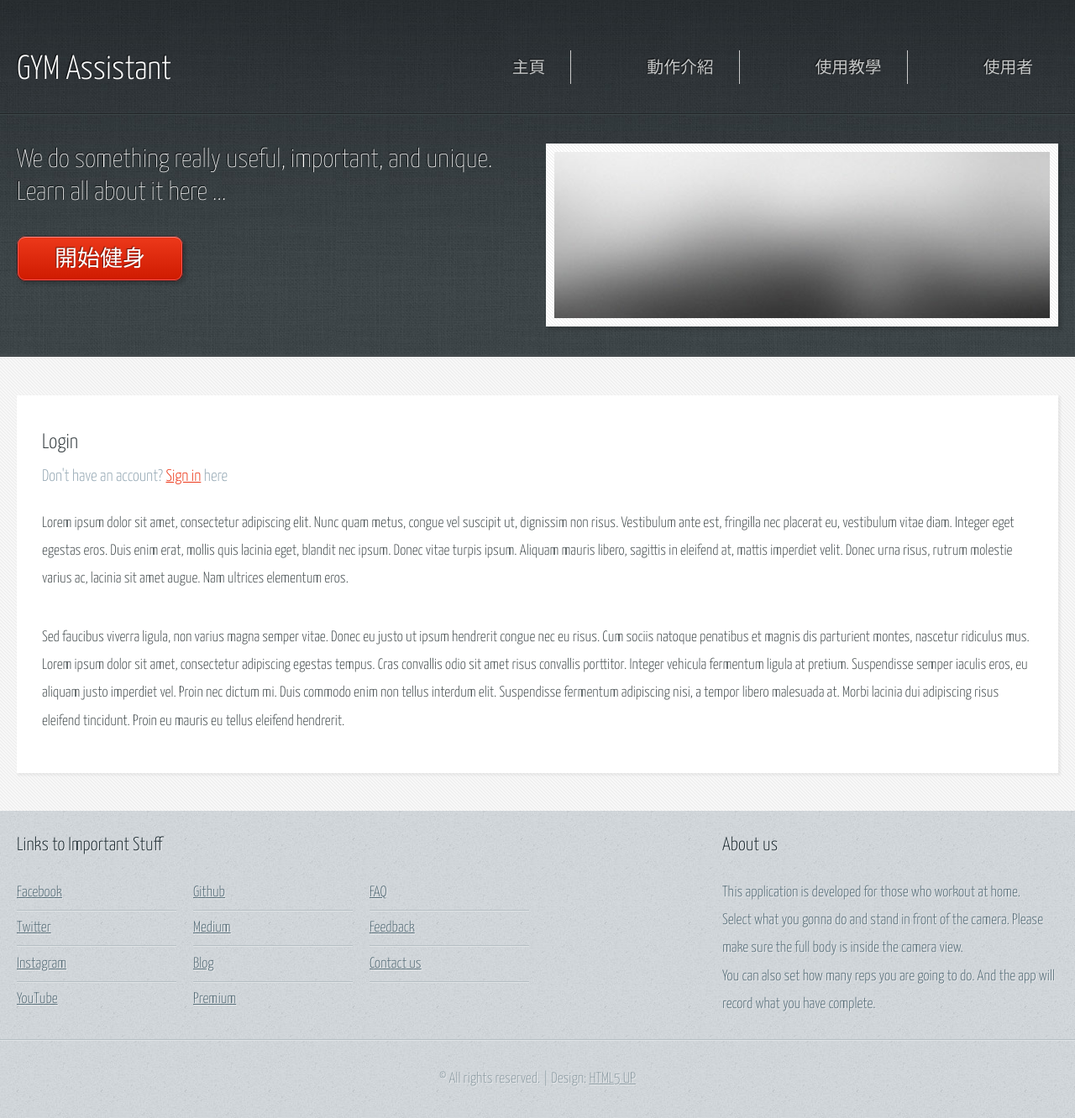
After one commit to DinoQYZ/Senior-Project-mediapipe-flask-postgres, a Flask app: page /register in a window 1280 px wide. The commit adds this page. Shown: the whole page at 84% size. Run offline with Flask 2, Linux system fonts and the light colour scheme.

Commit message:
2022-11-12 update

```diff
--- a/camera.py
+++ b/camera.py
@@ -179,12 +179,7 @@ def biceps_curl(results, image, stats):
 
         determineStats(160, 30, angle_L, angle_R, stats, True)
 
-    except Exception as err:
-        _, _, ex_tb = sys.exc_info()
-        filename = ex_tb.tb_frame.f_code.co_filename
-        line_number = ex_tb.tb_lineno
-        print('error file:', filename, ', on line', line_number)
-        print('>>', err)
+    except:
         pass
 
 def squat(results, image, stats):
@@ -271,12 +266,6 @@ class Video(object):
         self.cap.set(cv2.CAP_PROP_FRAME_WIDTH, 1200)
 
     def __del__(self):
-        # cursor = getCursor()
-        # cursor.execute("""
-        # INSERT INTO myrecord (Action, Reps_L, Reps_R, Time) VALUES
-        # (%s,%s,%s,%s)
-        # """, (currentAction, stats["counter_L"], stats["counter_R"], datetime.now()))
-        # clearStats()
         self.cap.release()
 
     def get_frame(self, function):
--- a/main.py
+++ b/main.py
@@ -9,7 +9,7 @@ mp_pose = mp.solutions.pose
 currentAction = ''
 
 conInfo = {'host':'192.168.56.1', 'dbname':'dino', 'user':'dino', 'password':'dinopwd', 'sslmode':'disable'}
-cursor = connDB(conInfo)
+cursor, conn = connDB(conInfo)
 
 # Flask app
 app = Flask(__name__)
@@ -20,18 +20,28 @@ app = Flask(__name__)
 def index():
     return render_template('index.html')
 
+@app.route('/login')
+def login():
+    return render_template('login.html')
+
+@app.route('/register')
+def register():
+    return render_template('register.html')
+
 @app.route('/action')
 def action():
     stats = getStats()
     if stats['counter_L']!=0 or stats['counter_R']!=0:
 
         # insert record to db
-        cursor = getCursor()
         cursor.execute("""
-        INSERT INTO myrecord VALUES (%s, %s, %s, %s)
-        """, (currentAction, stats["counter_L"], stats["counter_R"], str(datetime.now())[:19])
-        )
+        INSERT INTO myrecord (action, reps_l, reps_r, time) VALUES (%s, %s, %s, %s);
+        """, (currentAction, stats["counter_L"], stats["counter_R"], str(datetime.now())[:19]))
 
+        conn.commit()
+
+        print('currentAction={}, stats:L{} R{}, time:{}'.format(
+            currentAction, stats["counter_L"], stats["counter_R"], str(datetime.now())[:19]))
         # clear stats
         clearStats()
     return render_template('action.html')
--- /dev/null
+++ b/requirements.txt
@@ -0,0 +1,5 @@
+flask
+opencv-python
+mediapipe
+psycopg2
+numpy
--- a/static/css/main.css
+++ b/static/css/main.css
@@ -139,7 +139,7 @@ mark {
 	color: inherit;
 }
 
-input::-moz-focus-inner {
+/* input::-moz-focus-inner {
 	border: 0;
 	padding: 0;
 }
@@ -149,7 +149,7 @@ input, select, textarea {
 	-webkit-appearance: none;
 	-ms-appearance: none;
 	appearance: none;
-}
+} */
 
 /* Basic */
 
@@ -175,7 +175,7 @@ input, select, textarea {
 		font-size: 13.5pt;
 		font-family: 'Yanone Kaffeesatz';
 		line-height: 1.85em;
-		font-weight: 300;
+		font-weight: 350;
 	}
 
 	ul, ol, p, dl {
--- /dev/null
+++ b/templates/register.html
@@ -0,0 +1,175 @@
+<!DOCTYPE html>
+<html>
+
+<head>
+	<title>GYM Assistant</title>
+	<link rel="stylesheet" type="text/css" href="{{ url_for('static', filename = 'css/main.css') }}">
+	<link rel="stylesheet" type="text/css" href="{{ url_for('static', filename = 'css/style.css') }}">
+	<script type="text/javascript" src="{{ url_for('static', filename = 'js/func.js') }}"></script>
+	<script src="{{ url_for('static', filename = 'js/assets/js/jquery.min.js') }}"></script>
+	<script src="{{ url_for('static', filename = 'js/browser.min.js') }}"></script>
+	<script src="{{ url_for('static', filename = 'js/breakpoints.min.js') }}"></script>
+	<script src="{{ url_for('static', filename = 'js/util.js') }}"></script>
+	<script src="{{ url_for('static', filename = 'js/main.js') }}"></script>
+</head>
+
+<body>
+	<div id="page-wrapper">
+
+		<!-- Header -->
+		<section id="header">
+			<div class="container">
+				<div class="row">
+					<div class="col-12">
+
+						<!-- Logo -->
+						<h1><a href="{{ url_for('index') }}" id="logo">GYM Assistant</a></h1>
+
+						<!-- Nav -->
+						<nav id="nav">
+							<ul class="drop-down-menu">
+								<li><a href="{{ url_for('index') }}">主頁</a></li>
+								<li><a href="#">動作介紹</a></li>
+								<li><a href="#">使用教學</a></li>
+								<li><a href="#">使用者</a>
+									<ul>
+
+										<a href="#">服務據點</a>
+
+									</ul>
+								</li>
+							</ul>
+						</nav>
+					</div>
+				</div>
+			</div>
+			<div id="banner">
+				<div class="container">
+					<div class="row">
+						<div class="col-6 col-12-medium">
+
+							<!-- Banner Copy -->
+							<p>We do something really useful, important, and unique. Learn all about it here ...</p>
+							<a href="{{ url_for('action') }}" class="button-large">開始健身</a>
+
+						</div>
+						<div class="col-6 col-12-medium imp-medium">
+
+							<!-- Banner Image -->
+							<a href="#" class="bordered-feature-image"><img
+									src="{{ url_for('static', filename = 'images/banner.jpg') }}" alt="" /></a>
+
+						</div>
+					</div>
+				</div>
+			</div>
+		</section>
+
+
+		<!-- Content -->
+		<section id="content">
+			<div class="container">
+				<div class="row">
+					<div class="col-12">
+
+						<!-- Main Content -->
+							<section>
+								<header>
+									<h2>Login</h2>
+									<h3>Don't have an account? <a>Sign in</a> here</h3>
+								</header>
+								<p>
+									Lorem ipsum dolor sit amet, consectetur adipiscing elit. Nunc quam metus, congue
+									vel suscipit ut, dignissim non risus. Vestibulum ante est, fringilla nec placerat
+									eu, vestibulum vitae diam. Integer eget egestas eros. Duis enim erat, mollis quis
+									lacinia eget, blandit nec ipsum. Donec vitae turpis ipsum. Aliquam mauris libero,
+									sagittis in eleifend at, mattis imperdiet velit. Donec urna risus, rutrum molestie
+									varius ac, lacinia sit amet augue. Nam ultrices elementum eros.
+								</p>
+								<p>
+									Sed faucibus viverra ligula, non varius magna semper vitae. Donec eu justo ut ipsum
+									hendrerit congue nec eu risus. Cum sociis natoque penatibus et magnis dis parturient
+									montes, nascetur ridiculus mus. Lorem ipsum dolor sit amet, consectetur adipiscing
+									egestas tempus. Cras convallis odio sit amet risus convallis porttitor. Integer
+									vehicula fermentum ligula at pretium. Suspendisse semper iaculis eros, eu aliquam
+									justo imperdiet vel. Proin nec dictum mi. Duis commodo enim non tellus interdum
+									elit. Suspendisse fermentum adipiscing nisi, a tempor libero malesuada at. Morbi
+									lacinia dui adipiscing risus eleifend tincidunt. Proin eu mauris eu tellus eleifend
+									hendrerit.
+								</p>
+							</section>
+
+					</div>
+				</div>
+			</div>
+		</section>
+
+		<!-- Footer -->
+		<section id="footer">
+			<div class="container">
+				<div class="row">
+					<div class="col-8 col-12-medium">
+
+						<!-- Links -->
+						<section>
+							<h2>Links to Important Stuff</h2>
+							<div>
+								<div class="row">
+									<div class="col-3 col-12-small">
+										<ul class="link-list last-child">
+											<li><a href="#">Facebook</a></li>
+											<li><a href="#">Twitter</a></li>
+											<li><a href="#">Instagram</a></li>
+											<li><a href="#">YouTube</a></li>
+										</ul>
+									</div>
+									<div class="col-3 col-12-small">
+										<ul class="link-list last-child">
+											<li><a href="#">Github</a></li>
+											<li><a href="#">Medium</a></li>
+											<li><a href="#">Blog</a></li>
+											<li><a href="#">Premium</a></li>
+										</ul>
+									</div>
+									<div class="col-3 col-12-small">
+										<ul class="link-list last-child">
+											<li><a href="#">FAQ</a></li>
+											<li><a href="#">Feedback</a></li>
+											<li><a href="#">Contact us</a></li>
+											<li><a href="#"></a></li>
+										</ul>
+									</div>
+								</div>
+							</div>
+						</section>
+
+					</div>
+					<div class="col-4 col-12-medium imp-medium">
+
+						<!-- Blurb -->
+						<section>
+							<h2>About us</h2>
+							<p>
+								This application is developed for those who workout at home.<br>
+								Select what you gonna do and stand in front of the camera.
+								Please make sure the full body is inside the camera view.<br>
+								You can also set how many reps you are going to do.
+								And the app will record what you have complete.
+							</p>
+						</section>
+
+					</div>
+				</div>
+			</div>
+		</section>
+
+		<!-- Copyright -->
+		<div id="copyright">
+			&copy; All rights reserved. | Design: <a href="http://html5up.net">HTML5 UP</a>
+		</div>
+
+	</div>
+
+</body>
+
+</html>
```
Also changed, not shown: connect.py (+4 -5 lines), docker-compose.yaml (+15 -1 lines), templates/login.html (added, +169 -0 lines), 1 other file.
